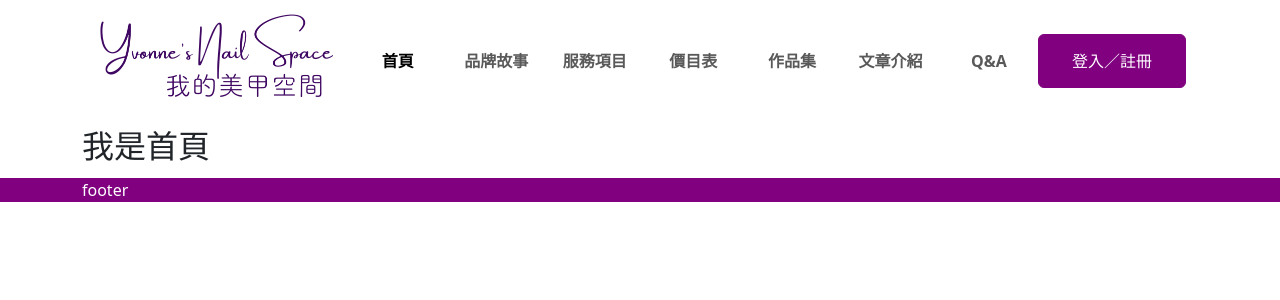
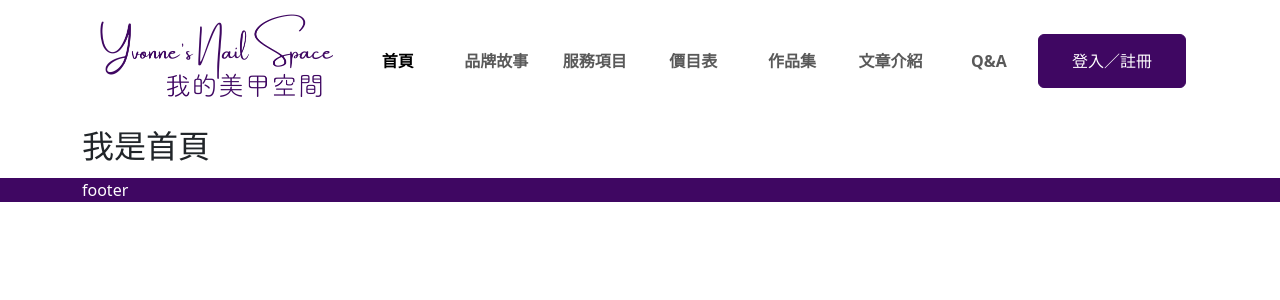
Before and after one commit to Klay376014/nail-space, a Vue app: page / in a window 1280 px wide. Shown: the top 300 px of the page. Built offline with nearby package versions, Linux system fonts and the light colour scheme.

Commit message:
primary color

```diff
--- a/src/assets/scss/base/_variables.scss
+++ b/src/assets/scss/base/_variables.scss
@@ -1,4 +1,4 @@
-$primary: purple;
+$primary: #3F0762;
 $secondary: rgb(167, 3, 167);
 
 
```
